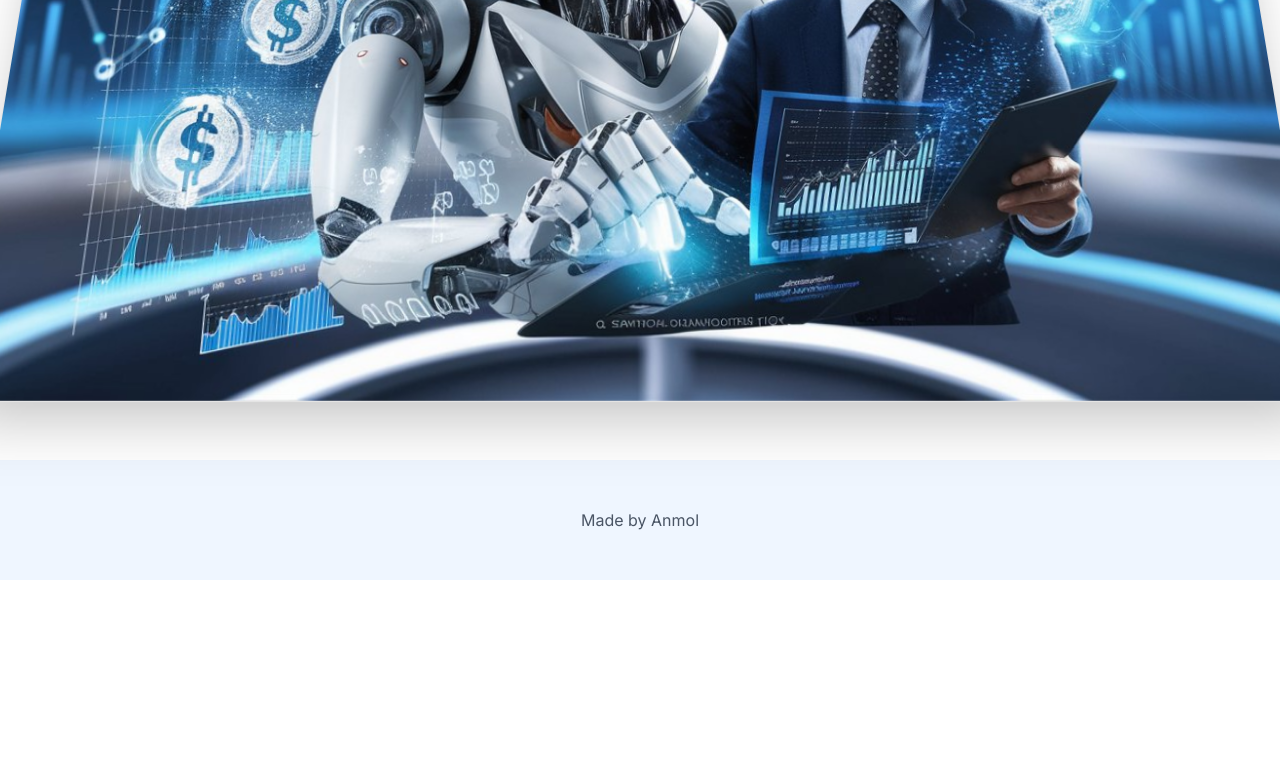
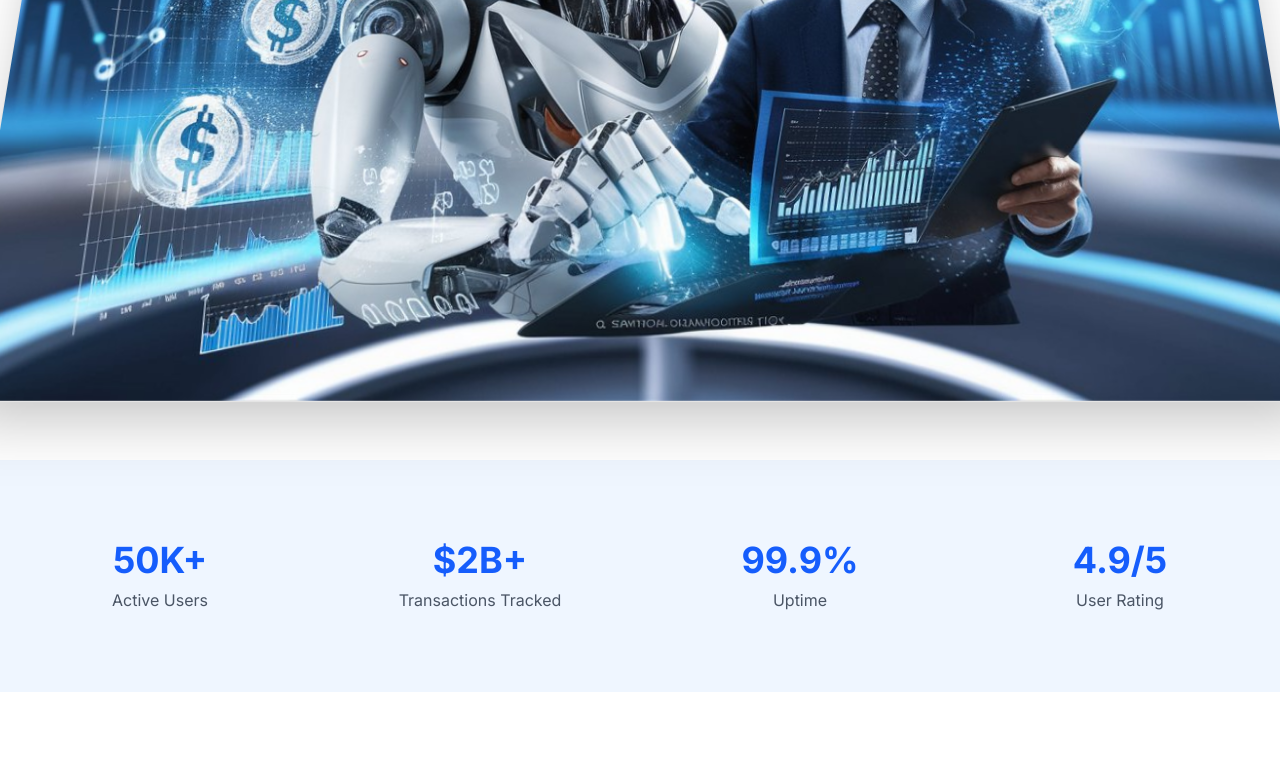
Before and after one commit to anmolkr7/FinSight, a Next.js app: page / in a window 1280 px wide. Shown: the part 829-1605 px from the top of the page. Before the commit the page ends 1409 px from the top, so only its background shows below. Built offline with nearby package versions, Linux system fonts and the light colour scheme; no server answers.

Commit message:
added stats section and features section

```diff
--- a/app/page.js
+++ /dev/null
@@ -1,11 +0,0 @@
-import HeroSection from "@/components/hero";
-
-
-export default function Home() {
-  return (
-    <div className="mt-40">
-        <HeroSection/>
-    </div>
-
-  );
-}
--- /dev/null
+++ b/app/page.jsx
@@ -0,0 +1,42 @@
+import HeroSection from "@/components/hero";
+import { featuresData, statsData } from "@/data/landing";
+import { Card, CardContent } from "@/components/ui/card";
+
+export default function Home() {
+  return (
+    <div className="mt-40">
+        <HeroSection/>
+        <section className="py-20 bg-blue-50">
+          <div className="container mx-auto px-4">
+            <div className="grid grid-cols-2 md:grid-cols-4 gap-8">
+              {statsData.map((statsData,index)=>(
+                <div key={index} className="text-center">
+                  <div className="text-4xl font-bold text-blue-600 mb-2">{statsData.value}</div>
+                  <div className="text-gray-600">{statsData.label}</div>
+                </div>
+              ))}
+            </div>
+          </div>
+        </section>
+        <section className="py-20">
+              <div className="container mx-auto px-4">
+                <h2 className="text-3xl font-bold text-center mb-12">
+                  Everything you need to manager your finances
+                </h2>
+                <div className="grid grid-cols-1 md:grid-cols-2 lg:grid-cols-3 gap-8">
+                  {featuresData.map((feature, index) =>(
+                    <Card key={index} className="p-6">
+                      <CardContent className="space-y-4 pt-4">
+                        {feature.icon}
+                        <h3 className="text-xl font-semibold">{feature.title}</h3>
+                        <p className="text-gray-600">{feature.description}</p>
+                      </CardContent>
+                    </Card>
+                  ))}
+                </div>
+              </div>
+        </section>
+    </div>
+
+  );
+}
```
